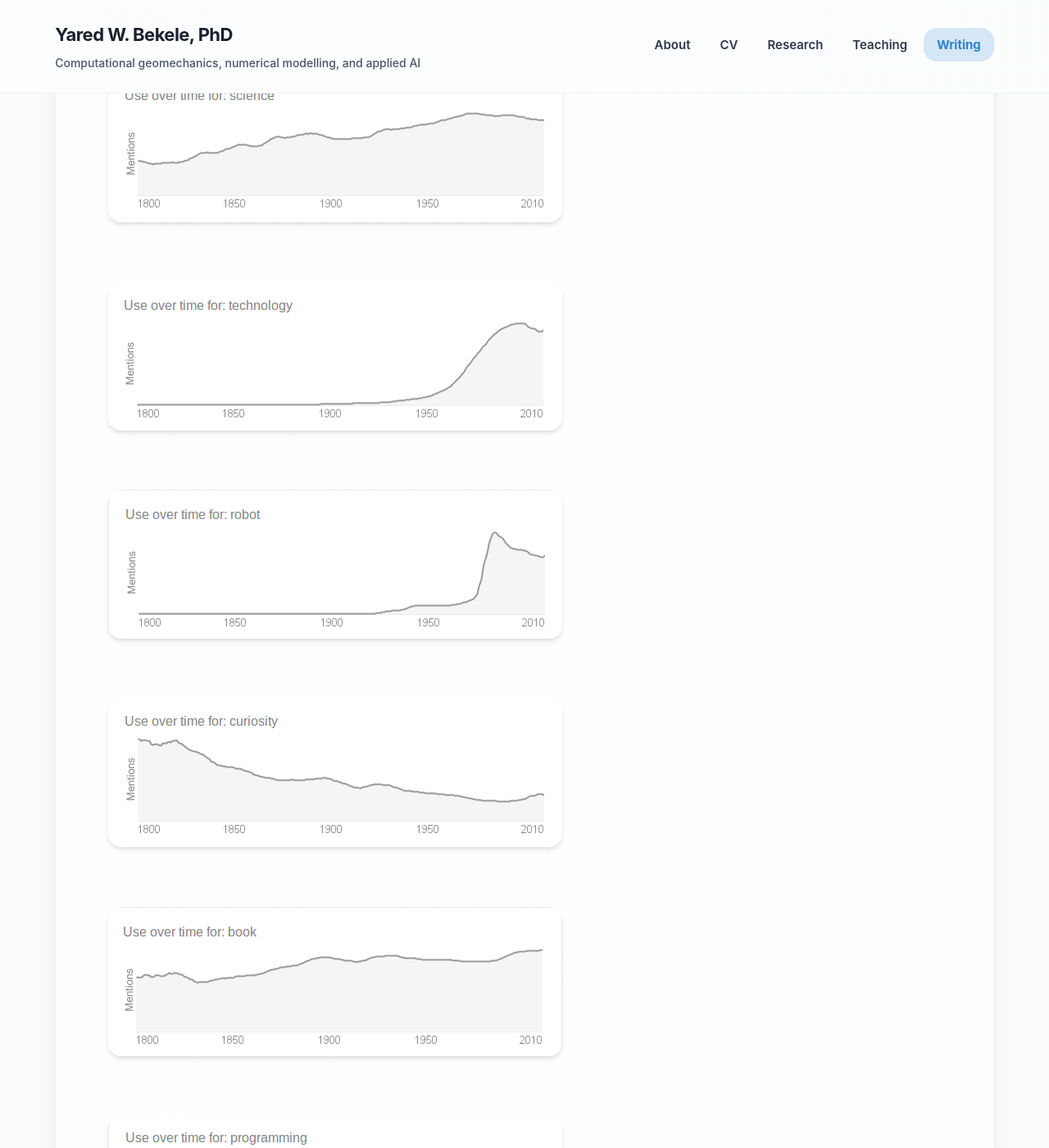
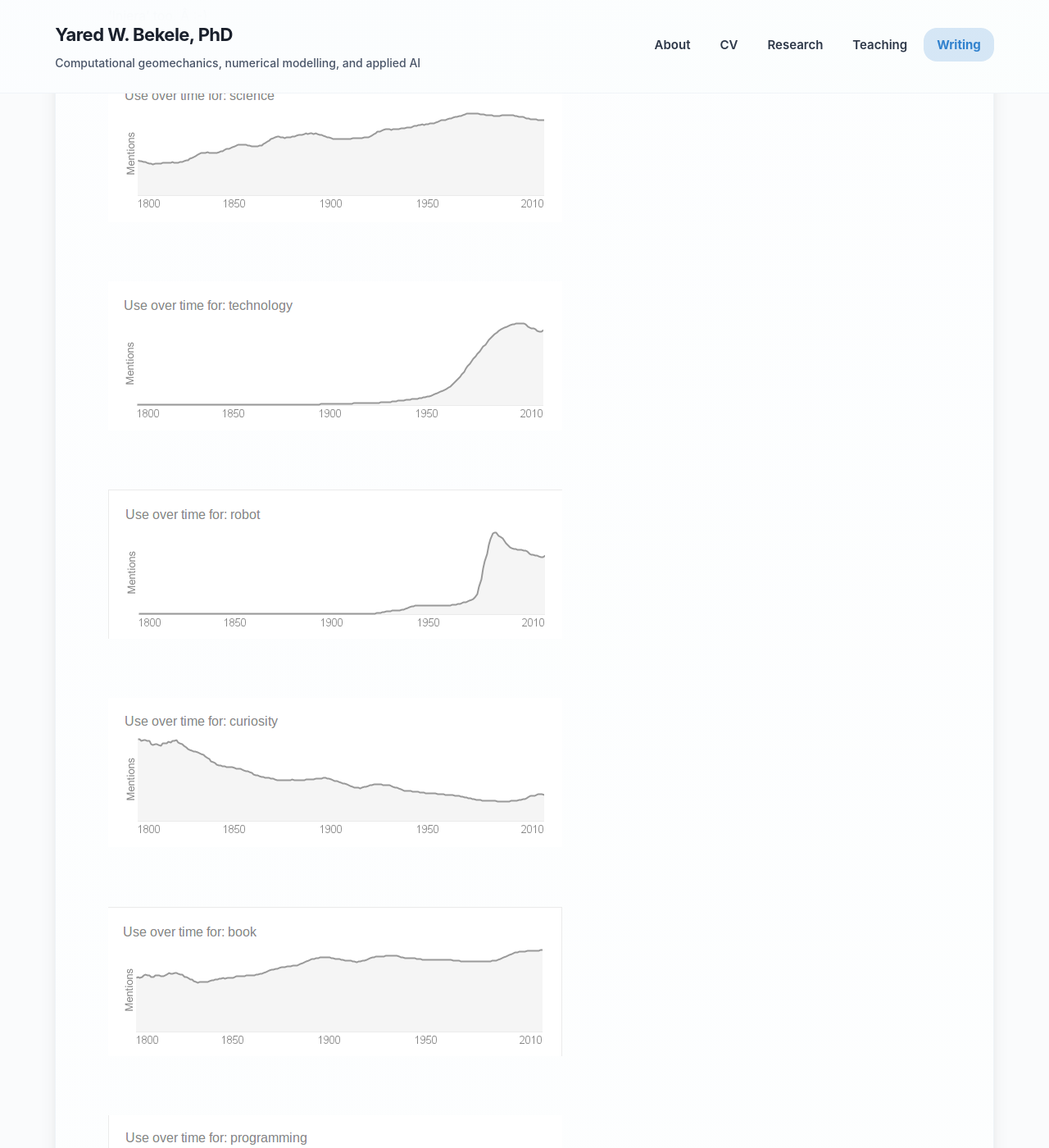
Before and after one commit to yaredwb/yaredwb.github.io, a Jekyll site: the page built from _posts/2014-03-20-interesting-word-trends-over-time-by-google.md, in a window 1280 px wide and 1400 px high, scrolled down 658 px. Shown: the whole window at 82% size. Built offline with Jekyll 4.4.1, drawn with Linux system fonts in a browser that asks for light colours.

Commit message:
Fix image paths for consistency and remove unnecessary styles from CSS

```diff
--- a/css/style.css
+++ b/css/style.css
@@ -72,7 +72,6 @@ body {
 img {
   max-width: 100%;
   height: auto;
-  border-radius: var(--radius-sm);
 }
 
 a {
@@ -719,8 +718,6 @@ article.post-article::before {
 }
 
 .post-content img {
-  border-radius: var(--radius-lg);
-  box-shadow: var(--shadow-md);
   margin: var(--spacing-xl) 0;
 }
 
```
Also changed, not shown: _research/geosimai-computational-geomechanics.md (+2 -2 lines).
